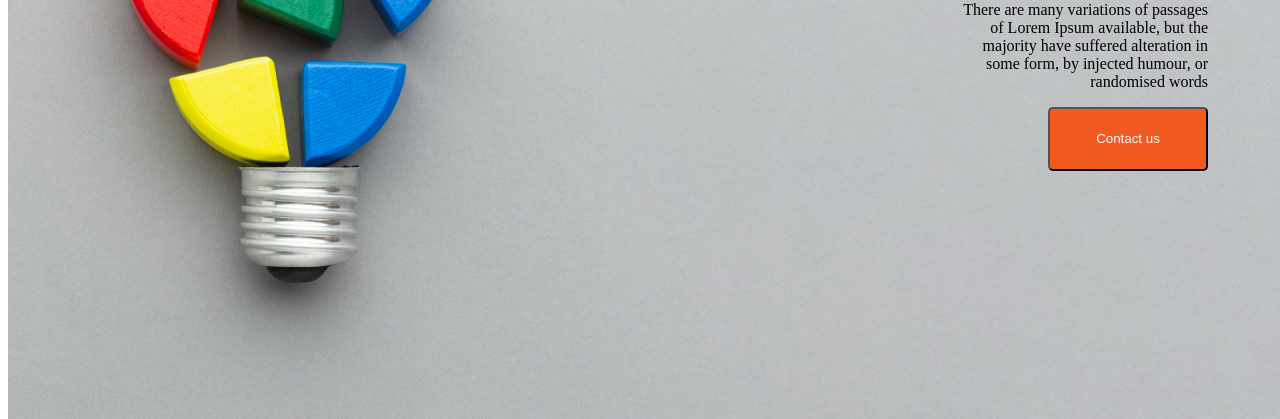
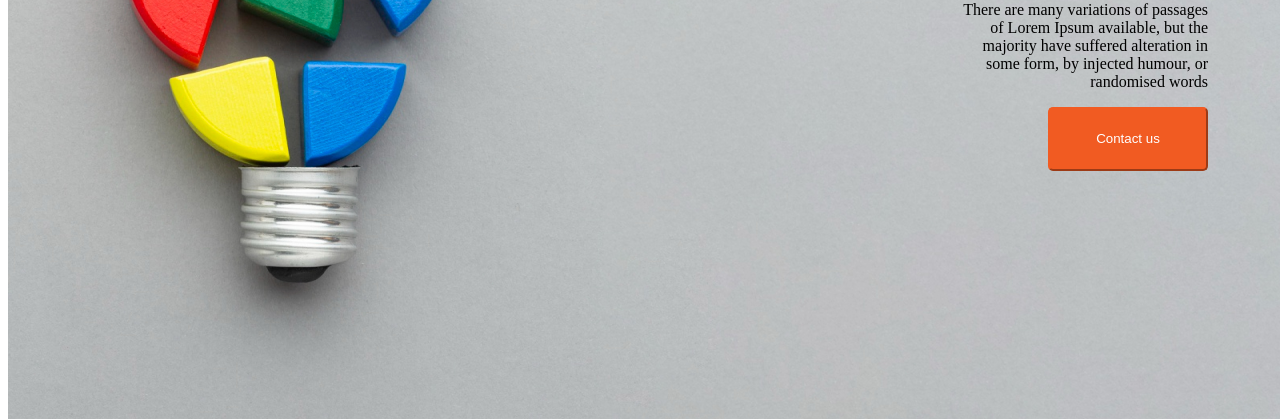
Before and after one commit to alamincsme/Assignment-One, a plain HTML site: page index.html in a window 1280 px wide. Shown: the part 381-800 px from the top of the page. Drawn offline with Linux system fonts and the light colour scheme.

Commit message:
Final project submit

```diff
--- a/style/style.css
+++ b/style/style.css
@@ -25,6 +25,8 @@
   height: 64px;
   background-color: #f15b22;
   border-radius: 5px;
+  border-color: #f15b22; ;
+
 }
 
 .btn-banner {
```
Also changed, not shown: index.html (+4 -4 lines).
